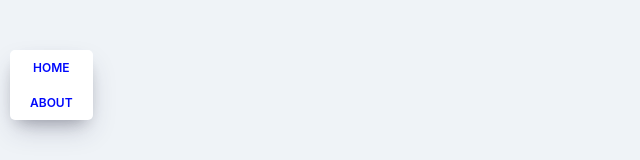
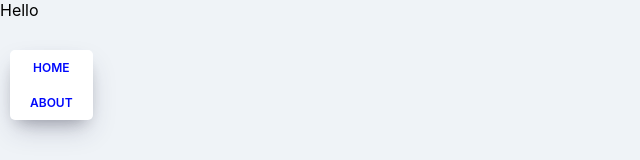
Before and after one commit to depaekloper/movie_app, a React (Create React App) app: page /#/movie-detail in a window 1280 px wide. Shown: the top 160 px of the page, without its empty margins (0-640 px from the left). Built offline with nearby package versions, Linux system fonts and the light colour scheme.

Commit message:
#6.3 Sharing Props Between Routes

```diff
--- a/src/App.js
+++ b/src/App.js
@@ -2,6 +2,7 @@
 import { HashRouter, Route } from "react-router-dom";
 import Home from "./routes/Home";
 import About from "./routes/About";
+import Detail from "./routes/Detail";
 import Navigation from "./components/Navigation";
 import "./App.css";
 
@@ -11,6 +12,7 @@
       <Navigation />
       <Route path="/" exact={true} component={Home} />
       <Route path="/about" component={About} />
+      <Route path="/movie-detail" component={Detail} />
     </HashRouter>
   );
 }
--- a/src/components/Movie.js
+++ b/src/components/Movie.js
@@ -1,9 +1,21 @@
 import React from "react";
+import { Link } from "react-router-dom";
 import PropTypes from "prop-types";
 import "./Movie.css";
 
 function Movie({ year, title, summary, poster, genres }){
-    return <div className="movie">
+    return (
+        <Link to={{
+            pathname: '/movie-detail',
+            state: {
+                year,
+                title,
+                summary,
+                poster,
+                genres
+            }
+        }}>
+            <div className="movie">
                 <img src={poster} alt={title} title={title} />
                 <div className="movie__data">
                     <h3 className="movie__title">{title}</h3>
@@ -16,7 +28,8 @@
                     <p className="movie__summary">{summary.slice(0, 180)}...</p>
                 </div>
             </div>
-}
+        </Link>
+    )}
 
 Movie.propTypes = {
     id: PropTypes.number.isRequired,
--- /dev/null
+++ b/src/routes/Detail.js
@@ -0,0 +1,9 @@
+import React from "react";
+
+
+function Detail(props){
+    console.log(props);
+    return <span>Hello</span>
+}
+
+export default Detail
```
Lines whose indentation alone changed are shown as unchanged.
